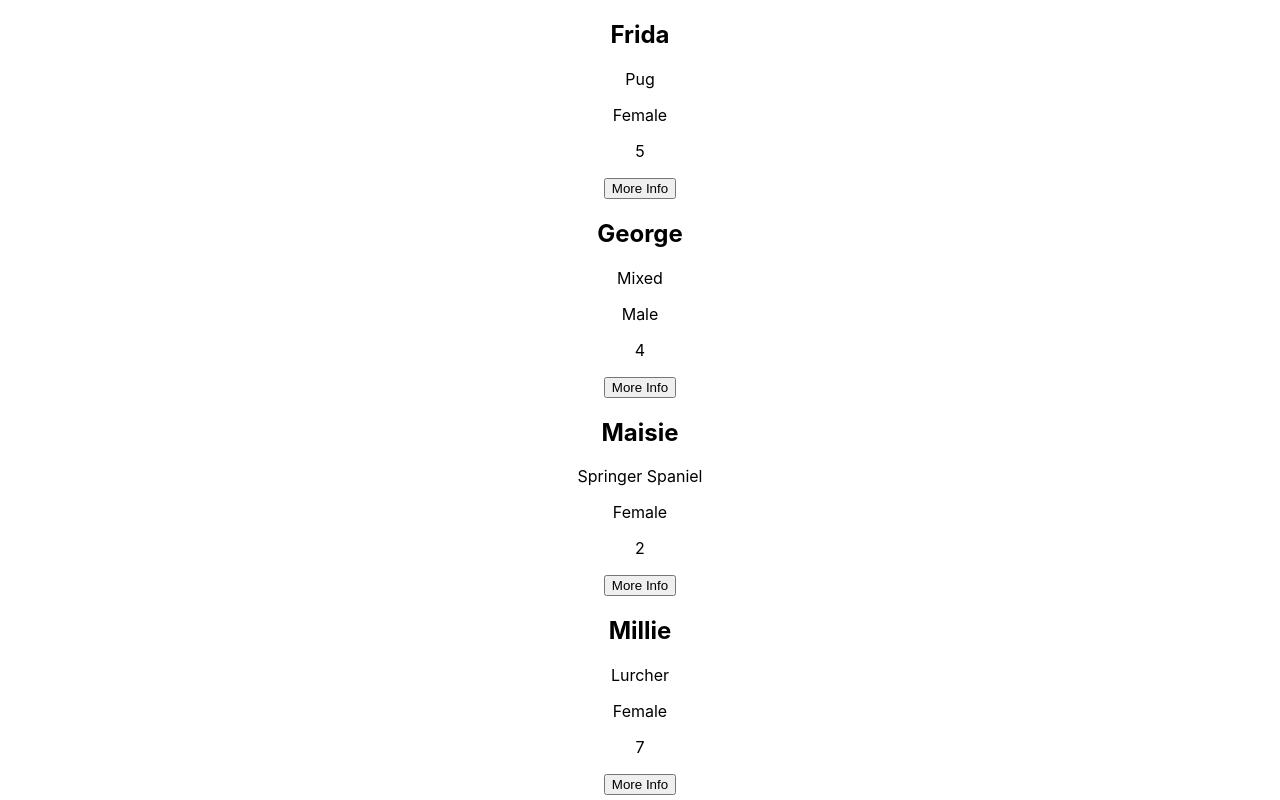
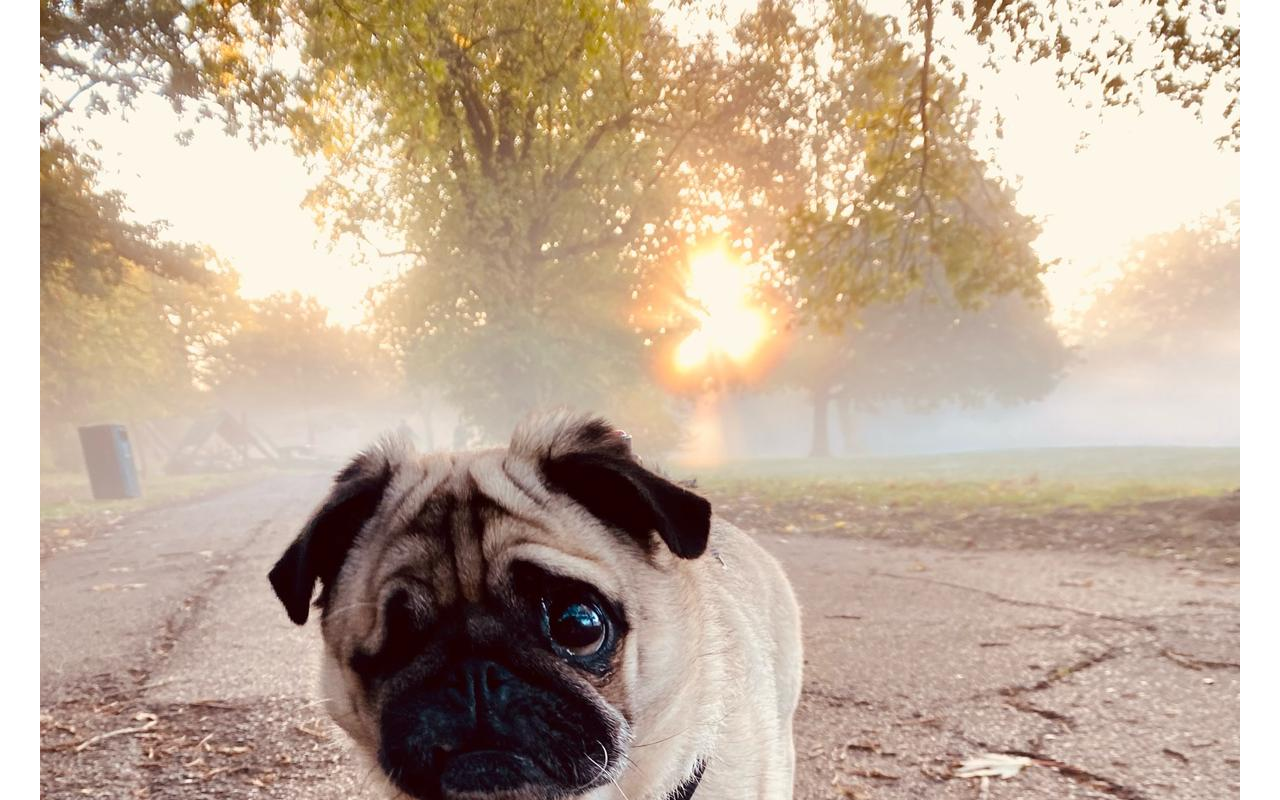
Before and after one commit to anjaliruth/TheHackitectsFinalProjects, a React (Create React App) app in the folder myapp/: page / in a window 1280 px wide. Shown: the top 800 px of the page. Built offline with nearby package versions, Linux system fonts and the light colour scheme.

Commit message:
dogcard update

```diff
--- a/myapp/src/components/DogCard/DogCard.js
+++ b/myapp/src/components/DogCard/DogCard.js
@@ -1,7 +1,15 @@
 import React from "react";
+import fridaImage from "../../Media/Frida/WhatsApp Image 2023-06-03 at 12.50.29.jpeg";
+import georgeImage from "../../Media/George/WhatsApp Image 2023-06-03 at 11.20.07.jpeg";
+import maisieImage from "../../Media/Maisie/WhatsApp Image 2023-06-03 at 11.15.30.jpeg";
+import millieImage from "../../Media/Millie/Screenshot 2023-06-05 at 11.52.23.png";
+import neilImage from "../../Media/Neil/Screenshot 2023-06-05 at 12.24.23.png";
+import sookieImage from "../../Media/Sookie/Screenshot 2023-06-08 at 10.48.30.png";
+
 const dogData = [
   {
     id: 1,
+    photo: fridaImage,
     name: "Frida",
     breed: "Pug",
     location: "London",
@@ -10,14 +18,16 @@ const dogData = [
   },
   {
     id: 2,
+    photo: georgeImage,
     name: "George",
-    breed: "Mixed",
+    breed: "Mixed Breed",
     location: "Manchester",
     sex: "Male",
     age: 4,
   },
   {
     id: 3,
+    photo: maisieImage,
     name: "Maisie",
     breed: "Springer Spaniel",
     location: "Birmingham",
@@ -26,6 +36,7 @@ const dogData = [
   },
   {
     id: 4,
+    photo: millieImage,
     name: "Millie",
     breed: "Lurcher",
     location: "London",
@@ -34,6 +45,7 @@ const dogData = [
   },
   {
     id: 5,
+    photo: neilImage,
     name: "Neil",
     breed: "Greyhound",
     location: "Leicester",
@@ -42,6 +54,7 @@ const dogData = [
   },
   {
     id: 6,
+    photo: sookieImage,
     name: "Sookie",
     breed: "Schnauzer",
     location: "Newcastle",
@@ -56,6 +69,7 @@ export default function DogCard() {
 {/* image, name, breed, location, sex, age, button */}
 {dogData.map((info, index)=>
 <div key={index}>
+<img src={info.photo} alt="dog photo" />
   <h2>{info.name}</h2>
   <p>{info.breed}</p>
   <p>{info.sex}</p>
```
